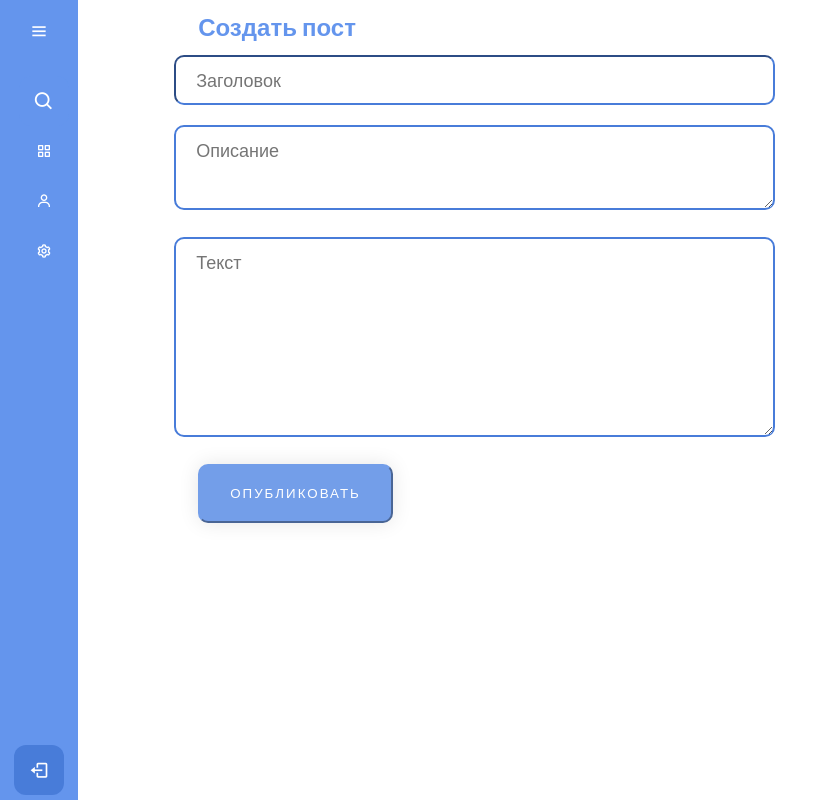
After one commit to Entriqa/Switter, a Flask app: page /create_post in a window 1280 px wide. The commit adds this page. Shown: the whole page, without its empty margins (0-824 px from the left). Run offline with Flask 2, Linux system fonts and the light colour scheme; parts of the project's set-up code (start-up, migrations or seed data) failed here and were passed over.

Commit message:
posts and create_posts

```diff
--- a/app.py
+++ b/app.py
@@ -1,5 +1,7 @@
-from flask import Flask, render_template, redirect, request
+from flask import Flask, render_template, redirect, request, url_for
 from flask_login import LoginManager, login_user, login_required, logout_user, current_user
+from flask_sqlalchemy import SQLAlchemy
+from datetime import datetime
 
 from data import db_session
 from data.users import User
@@ -7,19 +9,63 @@ from flask_socketio import SocketIO
 
 from data.user_forms import LoginForm, RegisterForm
 
-
 app = Flask(__name__)
 app.config['SECRET_KEY'] = 'switterry_secret_key'
+app.config['SQLALCHEMY_DATABASE_URI'] = 'sqlite://db/posts.db'
+app.config['SQLALCHEMY_TRACK_MODIFICATIONS'] = False
+db = SQLAlchemy(app)
 
 login_manager = LoginManager()
 login_manager.init_app(app)
 socketio = SocketIO(app)
 
 
+class Articles(db.Model):
+    id = db.Column(db.Integer, primary_key=True)
+    title = db.Column(db.String(100), nullable=False)
+    intro = db.Column(db.String(250), nullable=False)
+    text = db.Column(db.Text, nullable=False)
+    date = db.Column(db.DateTime, default=datetime.utcnow())
+
+    def __repr__(self):
+        return '<Article %r>' % self.id
+
+
 @login_manager.user_loader
 def load_user(user_id):
     db_sess = db_session.create_session()
     return db_sess.query(User).get(user_id)
+
+
+# Cтраница с лентой
+@app.route('/news_feed')
+def main_page():
+    articles = Articles.query.order_by(Articles.date.desc()).all()
+    return render_template("news_feed.html", articles=articles)
+
+
+# Страница с добавлением постов
+@app.route('/create_post', methods=['POST', 'GET'])
+def create_post():
+    if request.method == "POST":
+        title = request.form['title']
+        intro = request.form['intro']
+        text = request.form['text']
+        article = Articles(title=title, intro=intro, text=text)
+
+        try:
+            db.session.add(article)
+            db.session.commit()
+            return redirect('/news_feed')
+        except:
+            return "При добавлении поста произошла ошибка"
+    else:
+        return render_template("create_post.html")
+
+
+@app.route('/news_feed')
+def main_page():
+    return render_template("news_feed.html")
 
 
 @app.route('/registration', methods=['GET', 'POST'])
@@ -32,7 +78,6 @@ def register():
 
 @app.route("/")
 def index():
-
     if not current_user.is_authenticated:
         return redirect("/auth")
 
@@ -84,6 +129,7 @@ def logout():
     return redirect("/")
 
 
+@app.route('/news_feed')
 def main():
     db_session.global_init("db/users.sqlite")
     app.run()
--- /dev/null
+++ b/static/css/create_p.css
@@ -0,0 +1,101 @@
+@import url('https://fonts.googleapis.com/css2?family=Poppins:wght@300;400;500;600;700&display=swap');
+*{
+    margin: 0;
+    padding: 0;
+    box-sizing: border-box;
+    font-family: 'Poppins', sans-serif;
+}
+body {
+	position: relative;
+	min-height: 100vh;
+	width: 100%;
+	overflow: hidden;
+}
+
+.create_title {
+	font-size: 24px;
+	color: #6495ED;
+	margin-left: 10%;
+	margin-top: 10px;
+}
+
+.input_title {
+	margin-top: 10px;
+	margin-left: 8%;
+	margin-right: 10%;
+	width: 50%;
+	min-width: 300px;
+	height: 50px;
+	font-size: 18px;
+	background: white;
+	margin-bottom: 10px;
+	border-radius: 10px;
+	border-color: #487cd9;
+	border-width: 2px;
+	padding-left: 20px;
+	max-width: 1000px ;
+}
+
+.input_description {
+	margin-top: 10px;
+	margin-left: 8%;
+	margin-right: 10%;
+	width: 50%;
+	min-width: 300px;
+	height: 85px;
+	font-size: 18px;
+	background: white;
+	margin-bottom: 10px;
+	border-radius: 10px;
+	border-color: #487cd9;
+	border-width: 2px;
+	padding-left: 20px;
+	padding-right: 10px;
+	padding-top: 10px;
+}
+
+.input_text {
+	margin-top: 10px;
+	margin-left: 8%;
+	margin-right: 10%;
+	width: 50%;
+	min-width: 300px;
+	height: 200px;
+	font-size: 18px;
+	background: white;
+	margin-bottom: 10px;
+	border-radius: 10px;
+	border-color: #487cd9;
+	border-width: 2px;
+	padding-left: 20px;
+	padding-right: 10px;
+	padding-top: 10px;
+}
+
+.commit_button {
+  background-color: #739ee9;
+  text-decoration: none;
+  display: inline-block;
+  color: white;
+  padding: 20px 30px;
+  margin: 10px 20px;
+  border-radius: 10px;
+  font-family: 'Montserrat', sans-serif;
+  text-transform: uppercase;
+  letter-spacing: 2px;
+  background-size: 200% auto;
+  box-shadow: 0 0 20px rgba(0, 0, 0, .1);
+  transition: .5s;
+  margin-left: 10%;
+  border-color: #739ee9;
+
+
+}
+.commit_button:hover {
+  background-color: #6495ED;
+  border-color: #6495ED;
+}
+.commit_button:pressed {
+  background-color: #6495ED;
+  border-color: #6495ED;
+}
--- /dev/null
+++ b/static/css/news_feed.css
@@ -0,0 +1,51 @@
+@import url('https://fonts.googleapis.com/css2?family=Poppins:wght@300;400;500;600;700&display=swap');
+*{
+    margin: 0;
+    padding: 0;
+    box-sizing: border-box;
+    font-family: 'Poppins', sans-serif;
+}
+
+body {
+    position: relative;
+    min-height: 100vh;
+    width: 100%;
+    overflow: hidden;
+}
+
+.post_block {
+    margin-top: 30px;
+    margin-left: 50px;
+    margin-right: 25px;
+    width: 70%;
+    min-width: 300px;
+    border-bottom-width: 2px;
+    border-bottom-style: solid;
+    border-bottom-color: #6495ED;
+    border-bottom-right-radius: 12px;
+}
+
+.post_title {
+    padding-bottom: 10px;
+}
+
+.post_title h2{
+    color: #6495ED;
+}
+
+.post_description {
+    padding-bottom: 10px;
+    font-size: 19px;
+}
+
+.post_content {
+    padding-bottom: 10px;
+    font-size: 16px;
+}
+
+.post_data {
+    padding-bottom: 10px;
+    text-align: right;
+    padding-right: 30px;
+
+}
--- a/static/css/pp_styles.css
+++ b/static/css/pp_styles.css
@@ -21,6 +21,7 @@ body {
 	background: #6495ED;
 	padding: 6px 14px;
 	transition: all 0.5s ease;
+	z-index: 10;
 }
 
 .sidebar.active {
--- /dev/null
+++ b/templates/create_post.html
@@ -0,0 +1,13 @@
+{% extends 'main_page_templ.html' %}
+
+{% block body %}
+<div class="home_content">
+		<h1 class="create_title">Создать пост</h1>
+		<form method=post>
+			<input type="text" name="title" id="title" class="input_title" placeholder="Заголовок"><br>
+			<textarea name="intro" id="intro" class="input_description" placeholder="Описание"></textarea><br>
+			<textarea name="text" id="text" class="input_text" placeholder="Текст"></textarea><br>
+			<input type="submit" value="Опубликовать" class="commit_button">
+		</form>
+	</div>
+{% endblock %}
--- /dev/null
+++ b/templates/main_page_templ.html
@@ -0,0 +1,91 @@
+<!DOCTYPE html>
+<html>
+
+<head>
+	<meta charset="utf-8">
+	<title>Main page</title>
+	<meta name="viewport" content="width=device-width, initial-scale=1">
+
+	<!-- CSS -->
+	<link rel="stylesheet" href="{{ url_for('static', filename='css/pp_styles.css')}}">
+	<link rel="stylesheet" href="{{ url_for('static', filename='css/create_p.css')}}">
+	<link rel="stylesheet" href="{{ url_for('static', filename='css/news_feed.css')}}">
+
+	<!-- Boxicons CSS -->
+	<link rel="stylesheet" href="https://unpkg.com/boxicons@2.0.7/css/boxicons.min.css">
+</head>
+
+
+<body>
+	<div class="sidebar">
+		<div class="logo_content">
+			<div class="logo">
+				<i class='bx bxl-telegram'></i>
+				<div class="logo_name"> Switter </div>
+			</div>
+			<i class='bx bx-menu' id="btn"></i>
+		</div>
+		<ul class="nav_list">
+			<li>
+
+				<i class='bx bx-search' ></i>
+				<input type="text" placeholder="Search">
+				<span class="tooltip">Search</span>
+
+			</li>
+			<li>
+				<a href="#">
+					<i class='bx bx-grid-alt' ></i>
+					<span class="links_name">Board</span>
+				</a>
+				<span class="tooltip">Board</span>
+			</li>
+			<li>
+				<a href="#">
+					<i class='bx bx-user'></i>
+					<span class="links_name">Profile</span>
+				</a>
+				<span class="tooltip">Profile</span>
+			</li>
+			<li>
+				<a href="#">
+					<i class='bx bx-cog'></i>
+					<span class="links_name">Settings</span>
+				</a>
+				<span class="tooltip">Settings</span>
+			</li>
+		</ul>
+		<div class="profile_content">
+			<div class="profile">
+				<div class="profile_details">
+					<img src="img/profile_photo_test.jpg">
+					<div class="name_job">
+						<div class="name">Alexandr</div>
+						<div class="job">True proger</div>
+					</div>
+				</div>
+				<i class='bx bx-log-out' id="log_out"></i>
+			</div>
+		</div>
+	</div>
+
+    {% block body %} {% endblock %}
+
+
+	<script>
+		let btn = document.querySelector("#btn");
+		let sidebar = document.querySelector(".sidebar");
+		let searchBtn = document.querySelector(".bx-search");
+
+		btn.onclick = function() {
+			sidebar.classList.toggle("active")
+		}
+		searchBtn.onclick = function() {
+			sidebar.classList.toggle("active")
+		}
+
+	</script>
+</body>
+
+
+</html>
```
Also changed, not shown: other parts of static/css/pp_styles.css (+20 -3 lines), templates/news_feed.html (added, +33 -0 lines).
